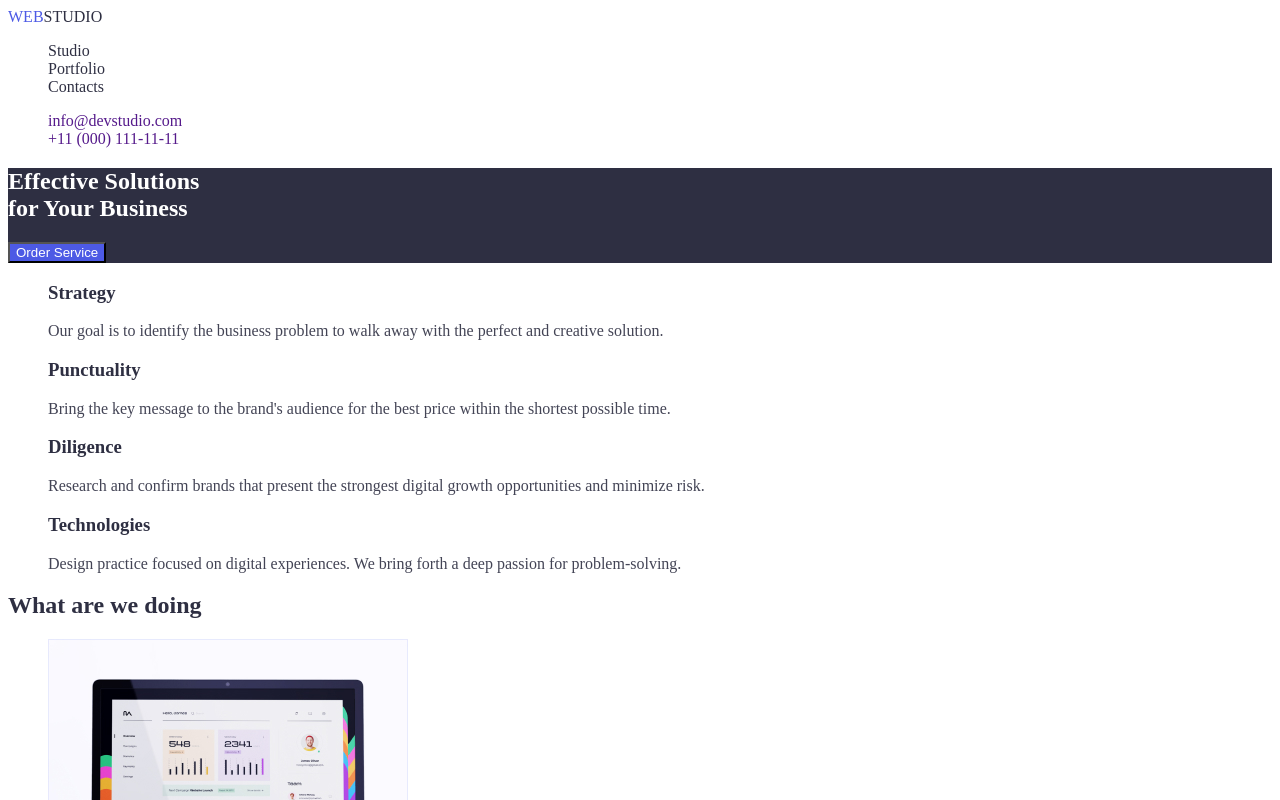
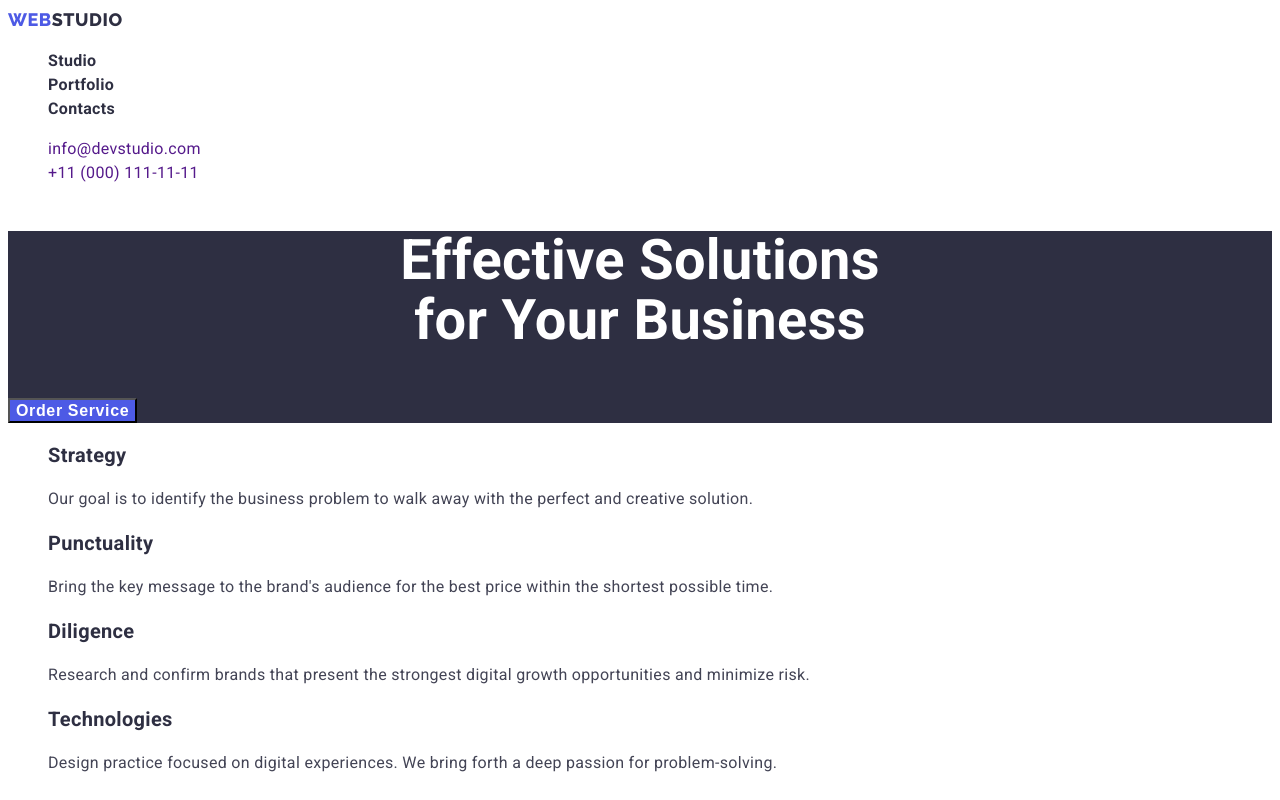
Before and after one commit to Burminskyi/goit-markup-hw-02, a plain HTML site: page index.html in a window 1280 px wide. Shown: the top 800 px of the page. Drawn offline with Linux system fonts and the light colour scheme.

Commit message:
Созданы стили текста

```diff
--- a/css/styles.css
+++ b/css/styles.css
@@ -8,11 +8,10 @@
 body {
     background-color: #FFFFFF;
     color: var(--primary-text-color);
-}
-
-
-h1, h2, h3, h4, h5, h6 {
-    color: var(--title-text-color);
+    font-family: Roboto, sans-serif;
+    font-size: 16px;
+    line-height: 1.5;
+    letter-spacing: 0.02em;
 }
 
 
@@ -20,24 +19,38 @@ a {
     text-decoration:none;
   }
 
+
 .list {
 list-style: none;
 }
 
-/* Site Nav */
+/* Навигация */
 
 .site-nav a {
 color: var(--title-text-color);
+font-weight: 600;
+font-size: 16px;
+line-height: 1.5;
+/* identical to box height, or 150% */
+
+letter-spacing: 0.02em;
 }
 
 /* Logo */
 
 .logo {
     color: var(--accent-color);
+    font-family: Raleway, sans-serif;
+    letter-spacing: 0.03em;
+    font-weight: 800;
+    font-size: 18px;
+    line-height: 1.3;
+    text-transform: uppercase;
 }
 
 .logo-header {
     color: var(--title-text-color);
+
 }
 
 .logo-footer {
@@ -45,7 +58,6 @@ color: var(--title-text-color);
 }
 
 /* Authorisation */
-
 
 
 /* Hero */
@@ -56,29 +68,75 @@ color: var(--title-text-color);
 
 .hero-title {
     color: #FFFFFF;
+    font-weight: 600;
+    font-size: 56px;
+    line-height: 1.07;
+    text-align: center;
 }
 
 /* Sections */
 
 .section-title {
     color: var(--title-text-color);
+    font-weight: 600;
+    font-size: 36px;
+    line-height: 111x;
+    text-align: center;
+    text-transform: capitalize;
+}
+
+.list-title {
+    color: var(--title-text-color);
+    font-weight: 600;
+    font-size: 20px;
+    line-height: 1.2;
+}
+
+/* Team */
+
+.team {
+    background-color: #F4F4FD;
 }
 
 /* Buttons */
 
+
 .button1 {
     color: #FFFFFF;
     background-color: var(--accent-color);
+    font-weight: 600;
+    font-size: 16px;
+    line-height: 1.19;
+    letter-spacing: 0.04em;
+}
+
+.button1:hover,
+.button1:focus {
+    color: var(--accent-color);
+    background-color: #F4F4FD;
+    font-weight: 600;
+    font-size: 16px;
+    line-height: 1.5;
+    letter-spacing: 0.04em;
 }
 
 .button2 {
     color: var(--accent-color);
     background-color: #F4F4FD;
+    font-weight: 600;
+    font-size: 16px;
+    line-height: 1.5;
+    letter-spacing: 0.04em;
 }
 
-.button2:hover {
+.button2:hover,
+.button2:focus {
     color: #FFFFFF;
     background-color: var(--accent-color);
+    font-weight: 600;
+    font-size: 16px;
+    line-height: 1.5;
+    letter-spacing: 0.04em;
 }
 
 /* Footer */
--- a/index.html
+++ b/index.html
@@ -5,13 +5,14 @@
     <meta http-equiv="X-UA-Compatible" content="IE=edge">
     <meta name="viewport" content="width=device-width, initial-scale=1.0">
     <title>Document</title>
+    <link rel="preconnect" href="https://fonts.googleapis.com"><link rel="preconnect" href="https://fonts.gstatic.com" crossorigin><link href="https://fonts.googleapis.com/css2?family=Raleway:wght@800&family=Roboto:wght@400;700&display=swap" rel="stylesheet">
     <link rel="stylesheet" href="./css/styles.css" />
 </head>
 <body>
     <!-- Header -->
     <header>
         <!-- Логотип -->
-        <a href="" class="logo">WEB<span class="logo-header">STUDIO</span></a>
+        <a href="" class="logo">web<span class="logo-header">studio</span></a>
         <!-- Навигация -->
         <nav>
             <ul class="site-nav list">
@@ -21,9 +22,9 @@
             </ul>
         </nav>
         <!-- Авторизация -->
-            <ul class="list auth">
-                <li><a href="" class="text">info@devstudio.com</a></li>
-                <li><a href="" class="text">+11 (000) 111-11-11</a></li>
+            <ul class="site-auth list">
+                <li><a href="">info@devstudio.com</a></li>
+                <li><a href="">+11 (000) 111-11-11</a></li>
             </ul>
     </header>
     <main>
@@ -37,19 +38,19 @@
         <section class="section">
             <ul class="list">
                 <li>
-                    <h3>Strategy</h3>
+                    <h3 class="list-title">Strategy</h3>
                     <p>Our goal is to identify the business problem to walk away with the perfect and creative solution.</p>
                 </li>
                 <li>
-                    <h3>Punctuality</h3>
+                    <h3 class="list-title">Punctuality</h3>
                     <p>Bring the key message to the brand's audience for the best price within the shortest possible time.</p>
                 </li>
                 <li>
-                    <h3>Diligence</h3>
+                    <h3 class="list-title">Diligence</h3>
                     <p>Research and confirm brands that present the strongest digital growth opportunities and minimize risk.</p>
                 </li>
                 <li>
-                    <h3>Technologies</h3>
+                    <h3 class="list-title">Technologies</h3>
                     <p>Design practice focused on digital experiences. We bring forth a deep passion for problem-solving.</p>
                 </li>
             </ul>
@@ -71,26 +72,26 @@
         </section>
 
         <!-- Our team -->
-        <section class="section">
+        <section class="section team">
             <h2 class="section-title">Our team</h2>
             <ul class="list">
                 <li>
-                    <h3>Mark Guerrero</h3>
+                    <h3 class="list-title">Mark Guerrero</h3>
                     <p>Product Designer</p>
                     <img src="./images/mark_guerrero.jpg" alt="Mark Guerrero" width="264">
                 </li>
                 <li>
-                    <h3>Tom Ford</h3>
+                    <h3 class="list-title">Tom Ford</h3>
                     <p>Frontend Developer</p>
                     <img src="./images/tom_ford.jpg" alt="Tom Ford" width="264">
                 </li>
                 <li>
-                    <h3>Camila Garcia</h3>
+                    <h3 class="list-title">Camila Garcia</h3>
                     <p>Marketing</p>
                     <img src="./images/camila_garcia.jpg" alt="Camila Garcia" width="264">
                 </li>
                 <li>
-                    <h3>Daniel Wilson</h3>
+                    <h3 class="list-title">Daniel Wilson</h3>
                     <p>UI Designer</p>
                     <img src="./images/daniel_wilson.jpg" alt="Daniel Wilson" width="264">
                 </li>
@@ -101,7 +102,7 @@
     <!-- Footer -->
     <footer class="footer">
         <!-- Логотип -->
-        <a href="" class="logo">WEB<span class="logo-footer">STUDIO</span></a>
+        <a href="" class="logo">web<span class="logo-footer">studio</span></a>
 
         <p>Increase the flow of customers and sales for your business with digital marketing & growth solutions.</p>
     </footer>
```
Also changed, not shown: portfolio.html (+15 -11 lines).
